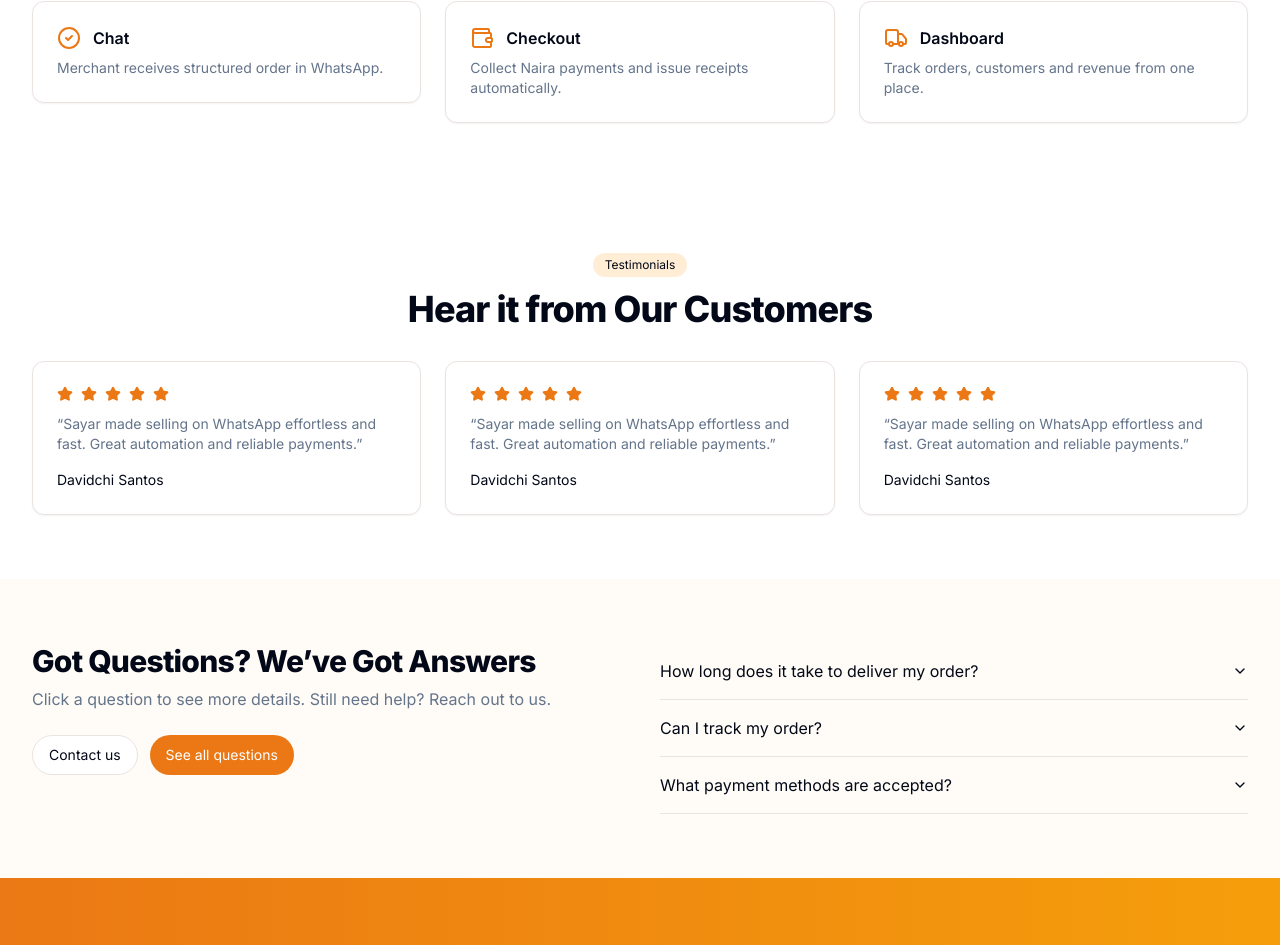
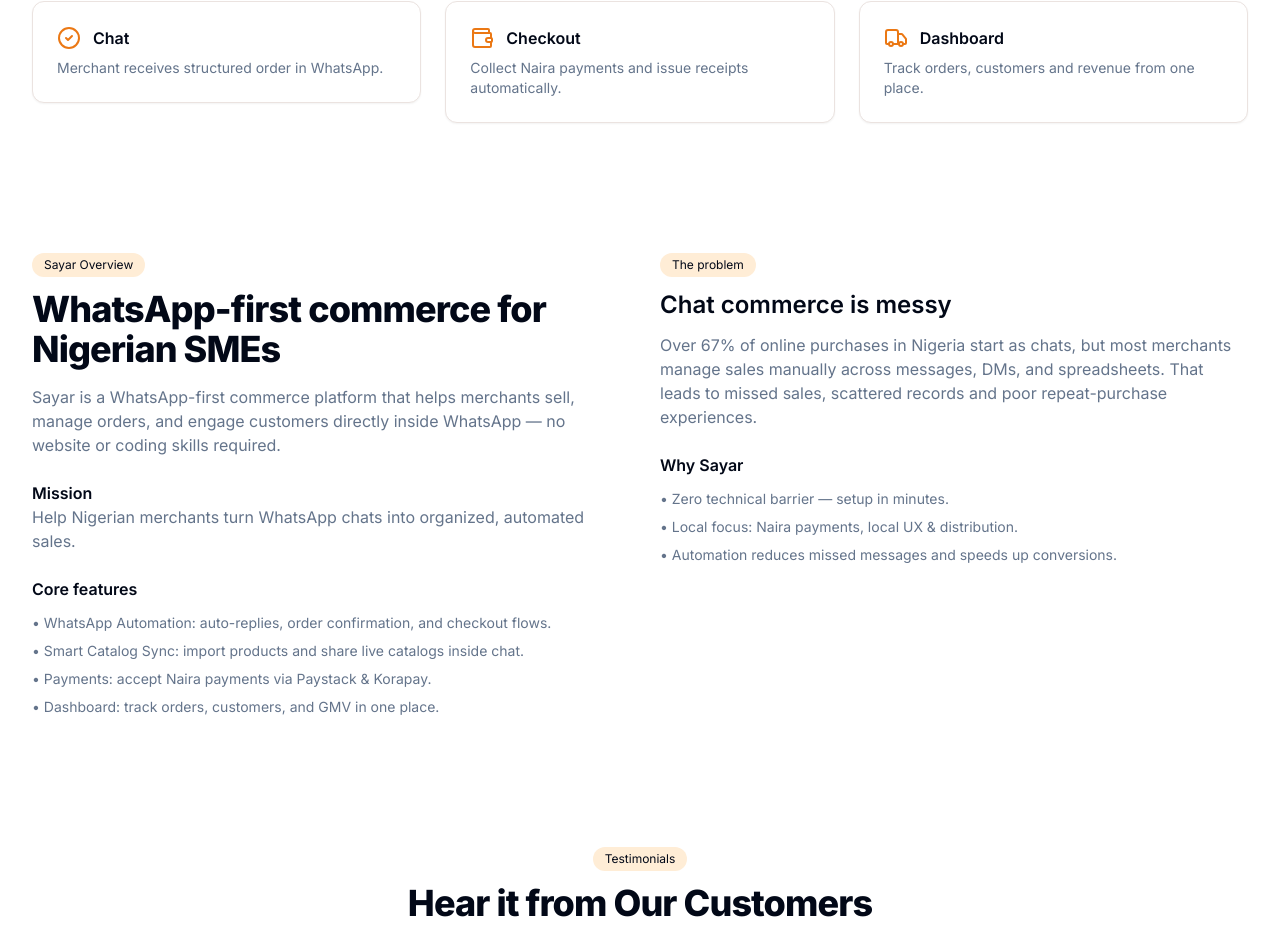
Before and after one commit to nonsonwaukwa/sayarsite, a React (Vite) app: page / in a window 1280 px wide. Shown: the part 1746-2691 px from the top of the page. Built offline with nearby package versions, Linux system fonts and the light colour scheme.

Commit message:
Add Sayar Overview section to Index
cgen-189ac66f600c40b6a73e3d66df73fce8

```diff
--- a/client/pages/Index.tsx
+++ b/client/pages/Index.tsx
@@ -143,6 +143,41 @@ export default function Index() {
         </div>
       </section>
 
+      {/* Sayar Overview */}
+      <section className="py-16 bg-white">
+        <div className="container grid md:grid-cols-2 gap-10 items-start">
+          <div>
+            <div className="inline-flex items-center rounded-full bg-secondary px-3 py-1 text-xs font-medium">Sayar Overview</div>
+            <h2 className="mt-3 text-3xl md:text-4xl font-extrabold tracking-tight">WhatsApp-first commerce for Nigerian SMEs</h2>
+            <p className="mt-4 text-muted-foreground">Sayar is a WhatsApp-first commerce platform that helps merchants sell, manage orders, and engage customers directly inside WhatsApp — no website or coding skills required.</p>
+
+            <h4 className="mt-6 font-semibold">Mission</h4>
+            <p className="text-muted-foreground">Help Nigerian merchants turn WhatsApp chats into organized, automated sales.</p>
+
+            <h4 className="mt-6 font-semibold">Core features</h4>
+            <ul className="mt-3 space-y-2 text-sm text-muted-foreground">
+              <li>• WhatsApp Automation: auto-replies, order confirmation, and checkout flows.</li>
+              <li>• Smart Catalog Sync: import products and share live catalogs inside chat.</li>
+              <li>• Payments: accept Naira payments via Paystack & Korapay.</li>
+              <li>• Dashboard: track orders, customers, and GMV in one place.</li>
+            </ul>
+          </div>
+
+          <div>
+            <div className="inline-flex items-center rounded-full bg-secondary px-3 py-1 text-xs font-medium">The problem</div>
+            <h3 className="mt-3 text-2xl font-semibold">Chat commerce is messy</h3>
+            <p className="mt-3 text-muted-foreground">Over 67% of online purchases in Nigeria start as chats, but most merchants manage sales manually across messages, DMs, and spreadsheets. That leads to missed sales, scattered records and poor repeat-purchase experiences.</p>
+
+            <h4 className="mt-6 font-semibold">Why Sayar</h4>
+            <ul className="mt-3 space-y-2 text-sm text-muted-foreground">
+              <li>• Zero technical barrier — setup in minutes.</li>
+              <li>• Local focus: Naira payments, local UX & distribution.</li>
+              <li>• Automation reduces missed messages and speeds up conversions.</li>
+            </ul>
+          </div>
+        </div>
+      </section>
+
       {/* Testimonials */}
       <section className="py-16">
         <div className="container text-center">
```
